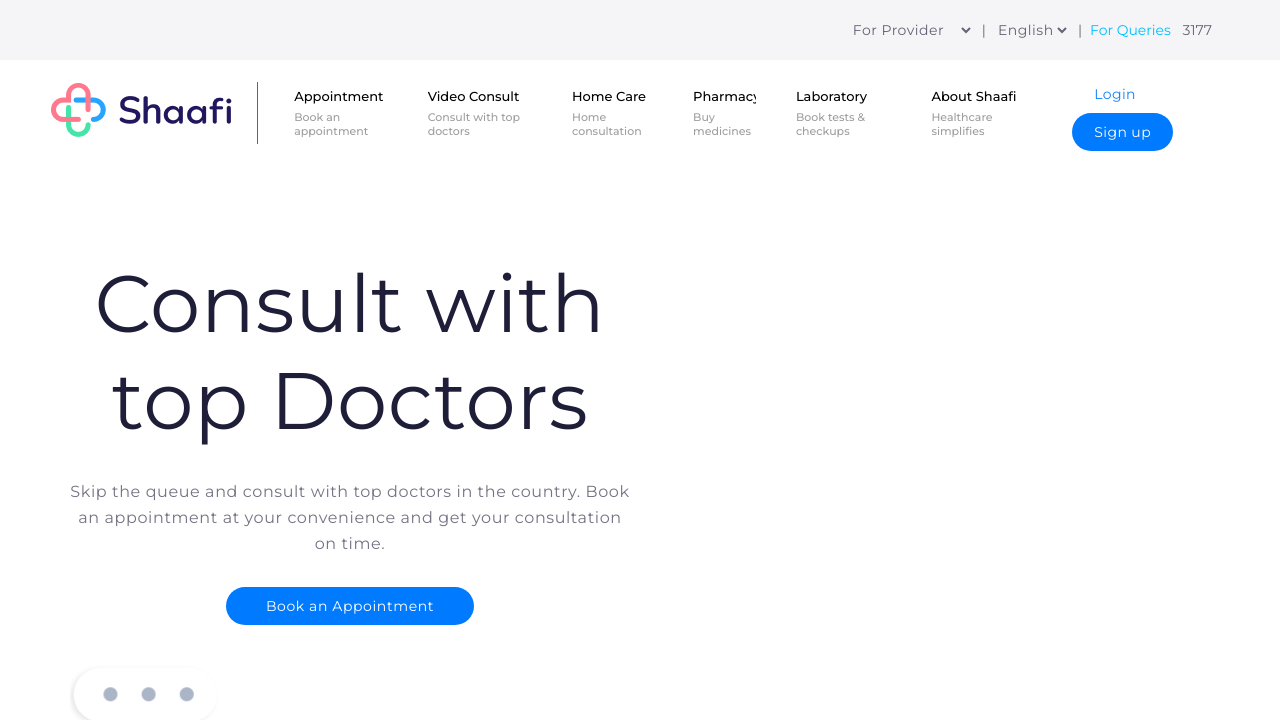
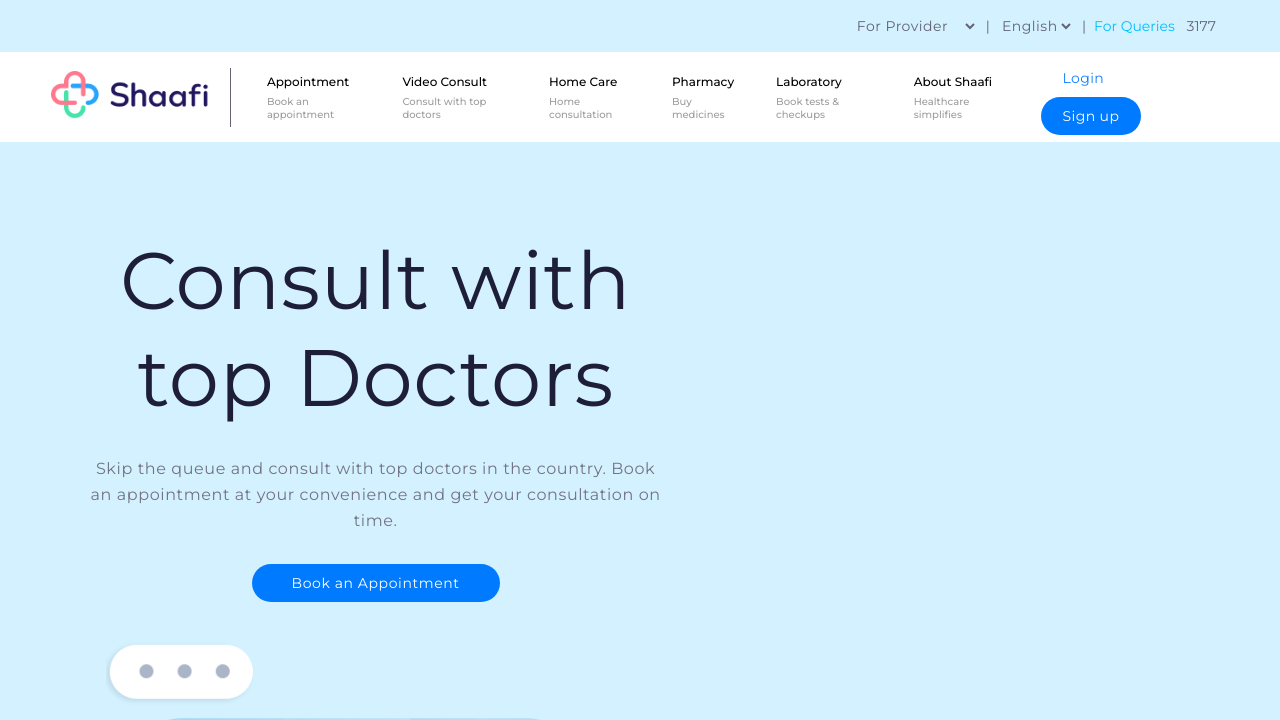
Before and after one commit to Sajid-developer/Shaafi-health-care-landing-page, a plain HTML site: page index.html in a window 1280 px wide. Shown: the top 720 px of the page. Drawn offline with nearby package versions, Linux system fonts and the light colour scheme.

Commit message:
Files updated.

```diff
--- a/CSS/style.css
+++ b/CSS/style.css
@@ -20,15 +20,14 @@ body{
     box-sizing: border-box;
     font-weight: 400;
     font-family: "Montserrat", sans-serif;
+    background: #d3f1ff;
 }
 .topHead{
     display: flex;
     justify-content: flex-end;
     width: 100%;
-    height: 60px;
-    background: #F5F5F7;
     text-align: right;
-    padding: 20px;
+    padding: 16px;
     box-sizing: border-box;
     overflow: hidden;
 }
@@ -67,7 +66,7 @@ select.select1{
     display: flex;
     justify-content: center;
     width: 100%;
-    height: 105px;
+    height: 90px;
     background-color: white;
     margin: 0 auto;
     /* padding: 20px; */
@@ -76,19 +75,22 @@ select.select1{
 }
 .header nav{
     display: flex;
+    justify-content: space-between;
     align-items: center;
     width: 92%;
     height: 100%;
     /* border: 1px solid black; */
 }
 nav .logo{
-    width: 215px;
+    width: 200px;
+}
+nav .logo img{
+    width: 100%;
 }
 nav .menu{
     display: flex;
     padding: 0 16px;
-    border-left: 1px solid #636375;
-    /* border-right: 1px solid #636375; */
+    border-left: 1.4px solid #636375;
 }
 .menu a{
     position: relative;
@@ -99,13 +101,13 @@ nav .menu{
     /* border: 3px solid red; */
 }
 .menu a span{
-    font-size: 13px;
+    font-size: 12px;
     font-weight: 500;
     color: black;
     margin-bottom: 6px;
 }
 .menu a small{
-    font-size: 11px;
+    font-size: 10px;
     font-weight: 500;
     color: #9e9e9e;
 }
@@ -142,7 +144,7 @@ nav .menu{
 }
 nav .buttons{
     padding: 10px 0;
-    margin-left: 16px;
+    /* margin-left: 20px; */
 }
 .buttons .button{
     background-color: transparent;
@@ -150,6 +152,7 @@ nav .buttons{
     outline: none;
     border-radius: 40px;
     padding: 10px 22px;
+    margin-right: 10px;
     color: rgb(17, 128, 255);
     font-size: 14px;
     letter-spacing: 0.4px;
@@ -173,7 +176,7 @@ nav .buttons{
 }
 .swiper{
     position: relative;
-    width:96;
+    width:96%;
     /* height: 700px; */
     /* border: 2px solid black; */
     /* padding: 30px; */
@@ -192,7 +195,7 @@ nav .buttons{
  }
  .swiper-slide .text-content{
     width: 700px;
-    padding: 20px 65px;
+    padding: 20px 60px;
     text-align: center;
     letter-spacing: 0.6px;
     box-sizing: border-box;
@@ -229,7 +232,7 @@ nav .buttons{
  }
  .swiper-slide .img-box{
     width: 650px;
-    margin-left: 50px;
+    margin-left: 60px;
     padding: 20px;
     /* border: 2px solid black; */
  }
@@ -337,7 +340,7 @@ nav .buttons{
 
 .book-appointment{
     width: 100%;
-    background-color: white;
+    /* background-color: white; */
     padding: 90px 0;
 }
 .book-appointment h2,.book-appointment .appointment-cards{
```
Also changed, not shown: Images/Screenshot.png (added).
